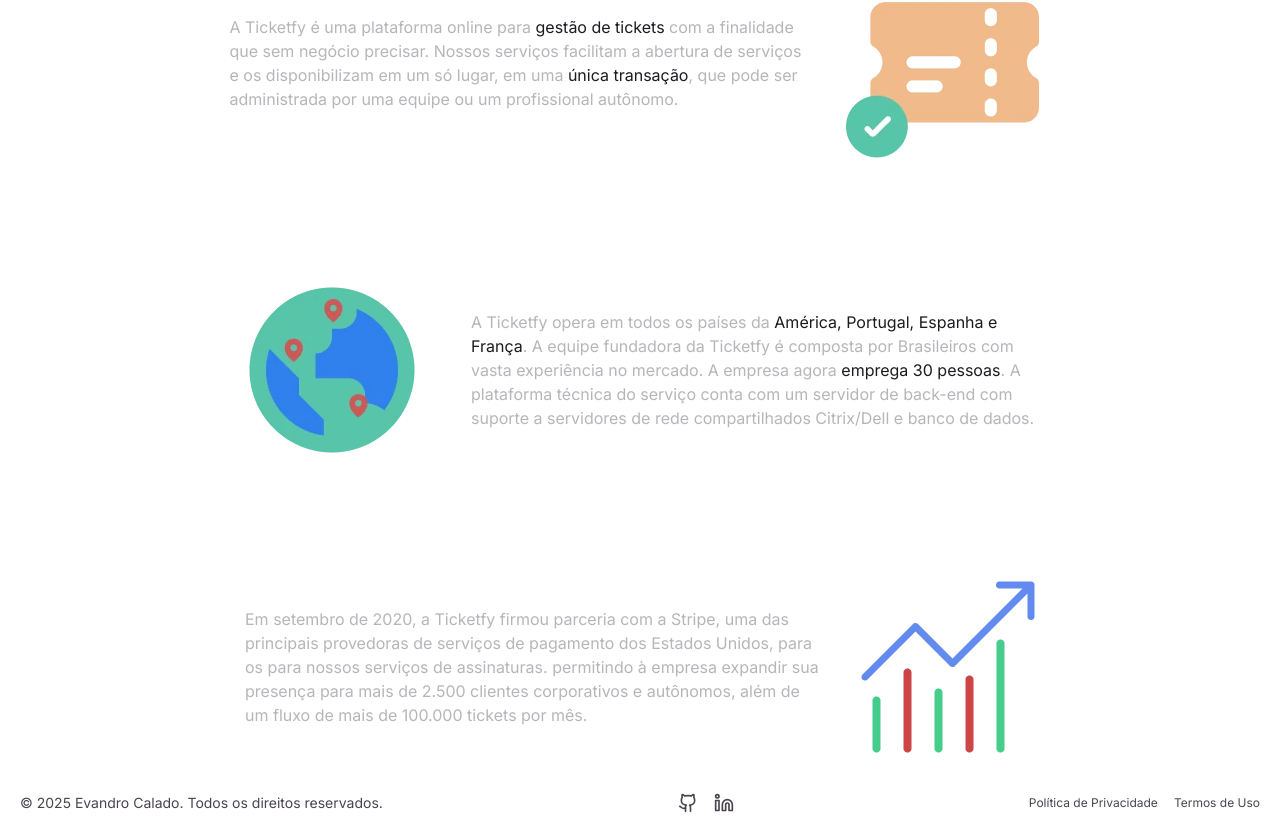
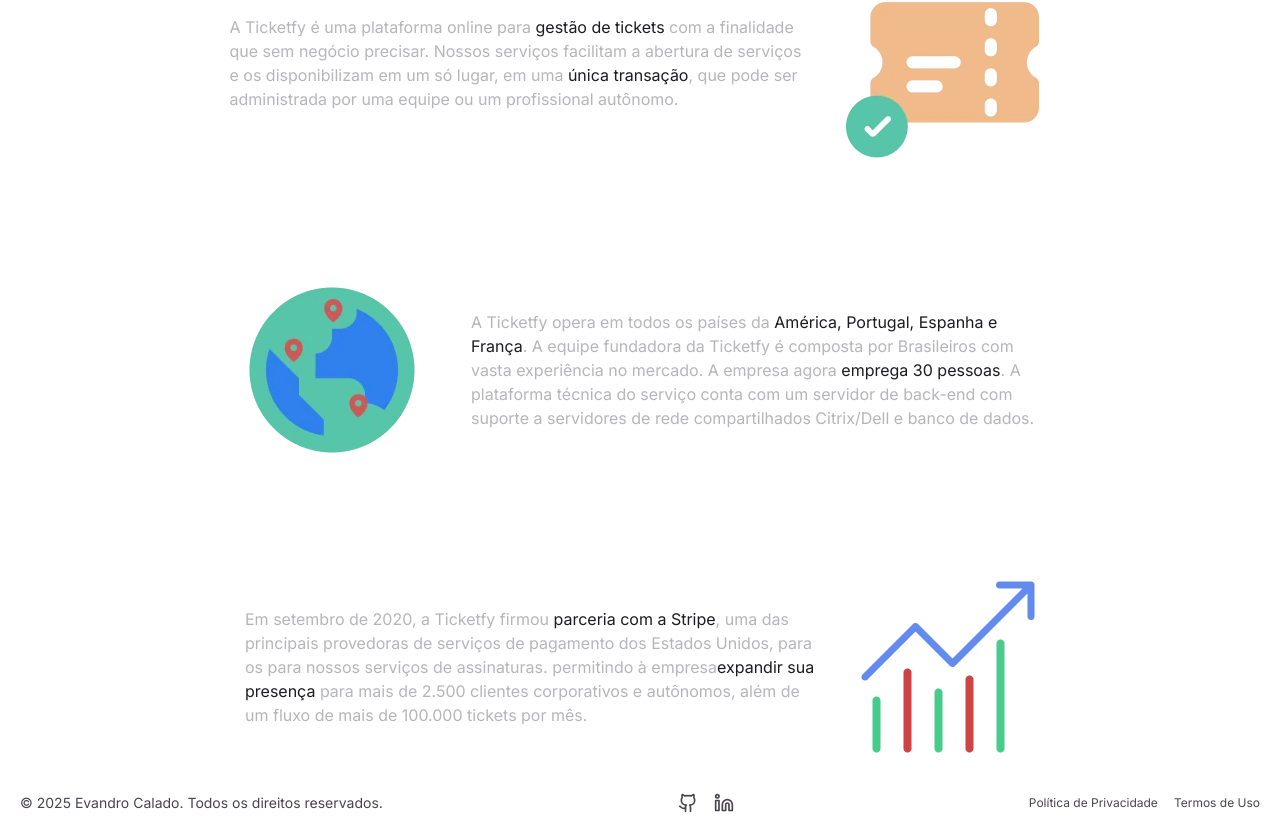
Before and after one commit to EvandroCalado/ticketfy, a Next.js app: page /about in a window 1280 px wide. Shown: the part 695-1528 px from the top of the page. Built offline with nearby package versions, Linux system fonts and the light colour scheme.

Commit message:
feat(about): highlight key phrases in about page text

```diff
--- a/src/app/(root)/about/page.tsx
+++ b/src/app/(root)/about/page.tsx
@@ -73,11 +73,13 @@
 
       <div className='flex flex-col-reverse items-center justify-between gap-10 md:flex-row'>
         <p className='text-muted-foreground/40 max-w-xl'>
-          Em setembro de 2020, a Ticketfy firmou parceria com a Stripe, uma das
-          principais provedoras de serviços de pagamento dos Estados Unidos,
+          Em setembro de 2020, a Ticketfy firmou{' '}
+          <span className='text-foreground'>parceria com a Stripe</span>, uma
+          das principais provedoras de serviços de pagamento dos Estados Unidos,
           para os para nossos serviços de assinaturas. permitindo à empresa
-          expandir sua presença para mais de 2.500 clientes corporativos e
-          autônomos, além de um fluxo de mais de 100.000 tickets por mês.
+          <span className='text-foreground'>expandir sua presença</span> para
+          mais de 2.500 clientes corporativos e autônomos, além de um fluxo de
+          mais de 100.000 tickets por mês.
         </p>
 
         <Image
```
